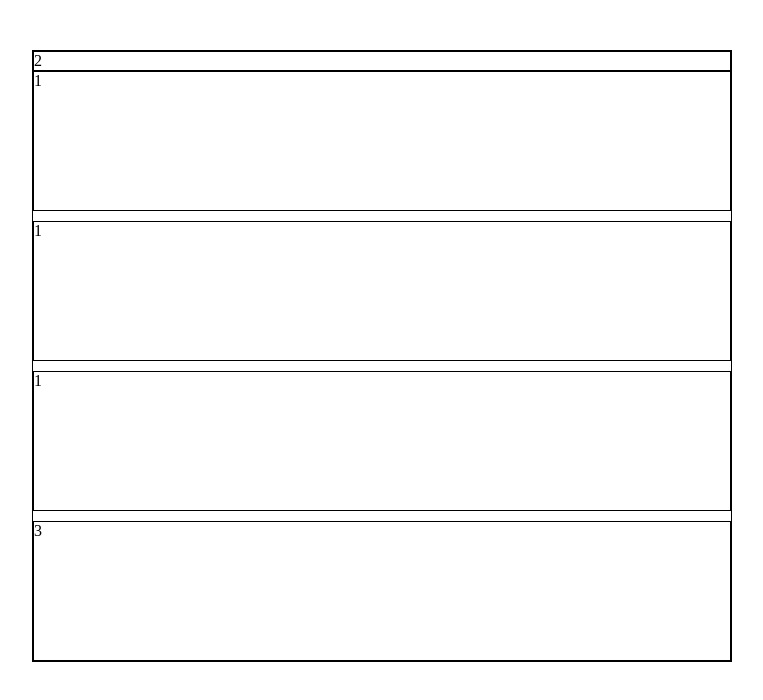
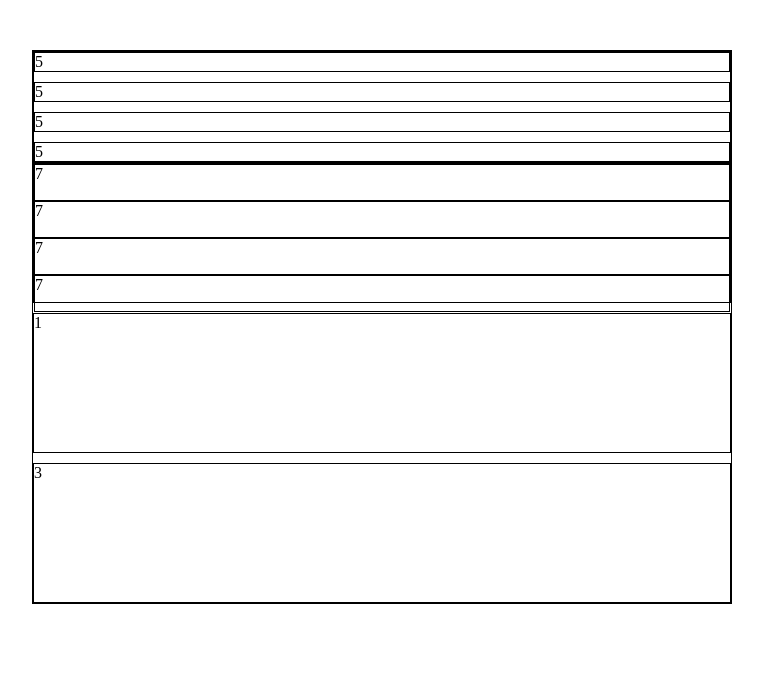
Before and after one commit to zettacamp-muhammad-farhan/farhan_zettacamp_catfish, an Angular app in the folder ohMy/: page / in a window 1280 px wide. Shown: the top 700 px of the page, without its empty margins (258-1021 px from the left). Built offline with nearby package versions, Linux system fonts and the light colour scheme.

Commit message:
add mini div

```diff
--- a/ohMy/src/app/app.component.html
+++ b/ohMy/src/app/app.component.html
@@ -1,11 +1,22 @@
 <main>
   <div class="p-grid mt-10 border-column m-10">
     <div class="p-col-4 box">
-      <div class="p-col-12 border-column box box-left">2</div>
+      <div class="p-col-12 border-column box box-left p-grid vertical-align">
+        <div class="p-col-12 box my-10 p-col-align-end box-inner-left parent">
+          <div class="p-col-12 border-column box my-10 box-inner-left">5</div>
+          <div class="p-col-12 border-column box my-10 box-inner-left">5</div>
+          <div class="p-col-12 border-column box my-10 box-inner-left">5</div>
+          <div class="p-col-12 border-column box my-10 box-inner-left">5</div>
+        </div>
+      </div>
     </div>
-    <div class="p-col-8 pl-0">
-      <div class="p-col-12 border-column box-right my-10 box">1</div>
-      <div class="p-col-12 border-column box-right my-10 box">1</div>
+    <div class="p-col-8 pl-0 ">
+      <div class="p-col-12 p-grid border-column vertical-align p-justify-center box-right my-10 box m-0 p-0">
+        <div class="p-col-1 border-column p-col-align-center mini-box">7</div>
+        <div class="p-col-1 border-column p-col-align-center p-offset-1 mini-box">7</div>
+        <div class="p-col-1 border-column p-col-align-center p-offset-1 mini-box">7</div>
+        <div class="p-col-1 border-column p-col-align-center p-offset-1 mini-box">7</div>
+      </div>
       <div class="p-col-12 border-column box-right my-10 box">1</div>
       <div class="p-col-6 border-column box-right my-10 box">3</div>
     </div>
--- a/ohMy/src/app/app.component.scss
+++ b/ohMy/src/app/app.component.scss
@@ -22,9 +22,31 @@ main {
 .box-right:nth-child(1){
     margin-top: 0;
 }
-.box-right:nth-child(4){
+.box-right:nth-child(3){
     margin-bottom: 0;
 }
 .pl-0 {
     padding-left: 0;
 }
+.box-inner-left.parent {
+    margin: 0;
+    padding: 0;
+}
+.box-inner-left:nth-child(1){
+    margin-top: 0;
+}
+.box-inner-left:nth-child(4){
+    margin-bottom: 0;
+}
+.box-left.p-grid{
+    margin: 0;
+}
+.m-0{
+    margin: 0;
+}
+.p-0 {
+    padding: 0;
+}
+.mini-box {
+    height: 35px;
+}
```
